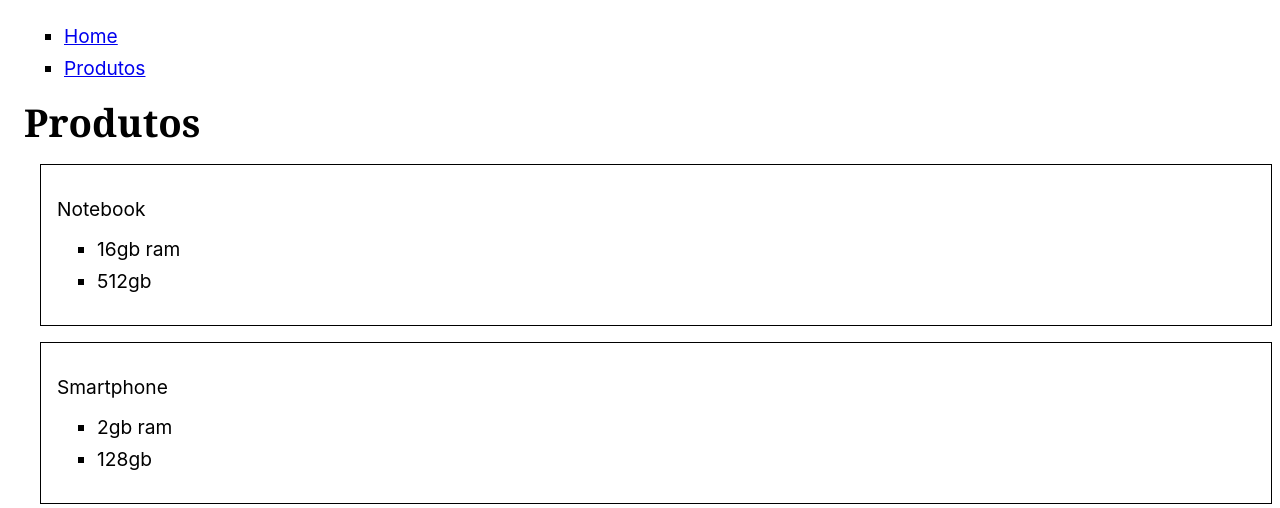
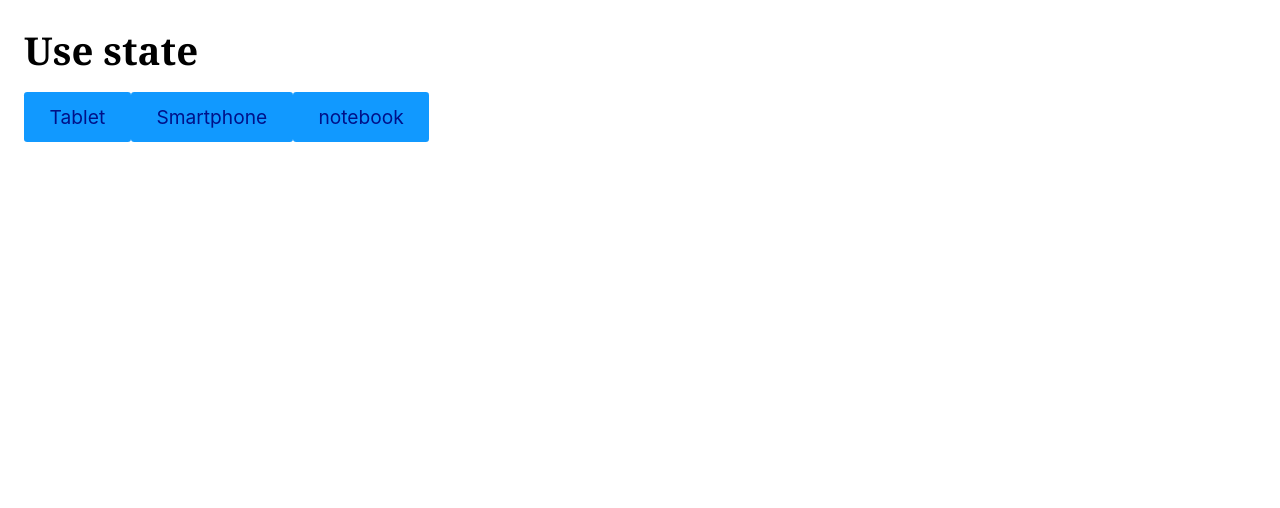
Before and after one commit to TomDevBr/curso_react_completo, a React (Vite) app: page / in a window 1280 px wide. Shown: the top 508 px of the page. Built offline with nearby package versions, Linux system fonts and the light colour scheme; the HTML template or start-up script is replaced by a standard one.

Commit message:
useState2

```diff
--- a/src/App.jsx
+++ b/src/App.jsx
@@ -1,6 +1,6 @@
 import React from 'react';
-import JsxArray2 from './components/JsxArray2';
-import Home from './components/desafio_componentes/Home';
+import Home from './components/useState/Home';
+
 
 const App = () => {
   return (<>
--- /dev/null
+++ b/src/components/useState/Home.jsx
@@ -0,0 +1,53 @@
+// Os links abaixo puxam dados de um produto em formato JSON
+// https://ranekapi.origamid.dev/json/api/produto/tablet
+// https://ranekapi.origamid.dev/json/api/produto/smartphone
+// https://ranekapi.origamid.dev/json/api/produto/notebook
+// Crie uma interface com 3 botões, um para cada produto.
+// Ao clicar no botão faça um fetch a api e mostre os dados do produto na tela.
+// Mostre apenas um produto por vez
+// Mostre a mensagem carregando... enquanto o fetch é realizado
+import React from "react"
+import Products from "./Products";
+
+
+
+const Home = () => {
+    const [uriFetched, setUriFetched] = React.useState(null);
+    const [products, setProducts] = React.useState(null);
+    const [loading, setLoading] = React.useState(false);
+
+    const uriOfProduct = {
+        tabletUri: 'https://ranekapi.origamid.dev/json/api/produto/tablet',
+        smartphoneUri: 'https://ranekapi.origamid.dev/json/api/produto/smartphone',
+        notebookUri: 'https://ranekapi.origamid.dev/json/api/produto/notebook'
+    }
+
+    const getData = async (baseUri) => {
+      setLoading(true);
+      const response = await fetch(baseUri)
+
+      const json = await response.json()
+
+      setProducts(json);
+      setLoading(false);
+    }
+
+
+
+    return (
+        <div>
+            <h1>Use state</h1>
+
+            <button onClick={() => {getData(uriOfProduct.tabletUri)}}>Tablet</button>
+            <button onClick={() => {getData(uriOfProduct.smartphoneUri)}}>Smartphone</button>
+            <button onClick={() => {getData(uriOfProduct.notebookUri)}}> notebook</button>
+
+            <section>
+                    {loading && <p>...Carregando</p>}
+                    {!loading && products && <Products dados={products}/>   }
+            </section>
+        </div>
+    )
+}
+
+export default Home;
--- /dev/null
+++ b/src/components/useState/Products.jsx
@@ -0,0 +1,12 @@
+import React from "react"
+const Products = ({dados}) => {
+    return (
+        <section>
+            <h1>{dados.nome}</h1>
+            <p>R$ {dados.preco}</p>
+            <img src={dados.fotos[0].src} alt={dados.fotos[0].titulo} />
+        </section>
+    )
+}
+
+export default Products;
```
